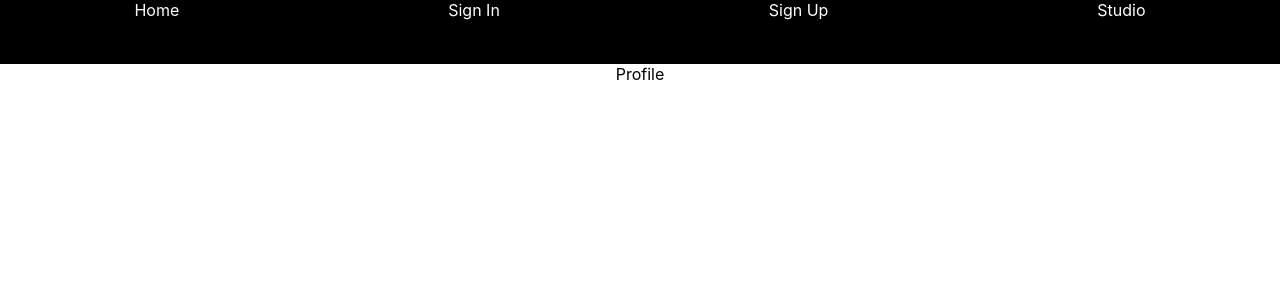
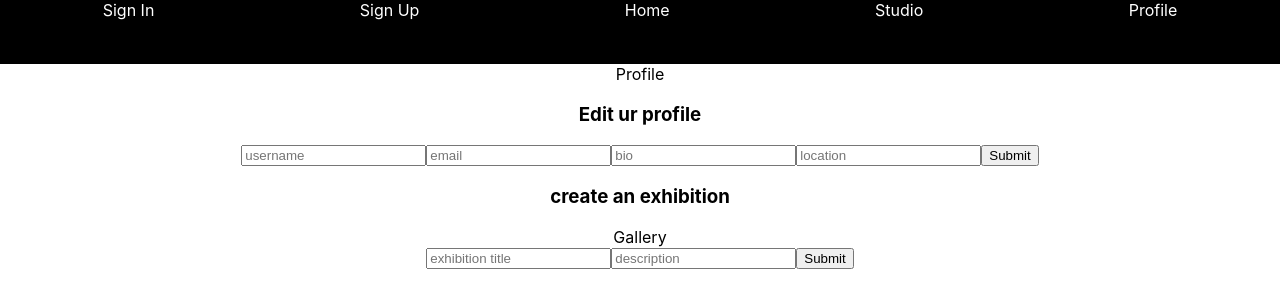
Before and after one commit to siobahnschuck/Curate, a React (Create React App) app in the folder client/: page /profile in a window 1280 px wide. Shown: the top 308 px of the page. Built offline with nearby package versions, Linux system fonts and the light colour scheme.

Commit message:
profile forms

```diff
--- /dev/null
+++ b/client/src/components/Forms/galleryForm.jsx
@@ -0,0 +1,30 @@
+import React from 'react'
+import moment from 'moment'
+
+
+const GalleryForm = (props) => {
+  return (
+    <div>
+      Gallery
+      <form>
+        <input
+          type="text"
+          name="exhibition_title"
+          placeholder="exhibition title"
+          value={props.newGallery.exhibition_title}
+          onChange={(e) => props.handleChange(e)}
+        />
+        <input
+          type="text"
+          name="description"
+          placeholder="description"
+          value={props.newGallery.description}
+          onChange={(e) => props.handleChange(e)}
+        />
+        <button onClick={props.handleSubmit}>Submit</button>
+      </form>
+    </div>
+  )
+}
+
+export default GalleryForm
--- a/client/src/components/Forms/profileForm.jsx
+++ b/client/src/components/Forms/profileForm.jsx
@@ -0,0 +1,33 @@
+import React from 'react'
+
+const Profile = () => {
+  return (
+    <div>
+      <form>
+        <input
+          type="text"
+          name="username"
+          placeholder="username"
+        />
+        <input
+          type="text"
+          name="email"
+          placeholder="email"
+        />
+        <input
+          type="text"
+          name="bio"
+          placeholder="bio"
+        />
+        <input
+          type="text"
+          name="location"
+          placeholder="location"
+        />
+        <button>Submit</button>
+      </form>
+    </div>
+  )
+}
+
+export default Profile
--- a/client/src/components/Pages/Header.jsx
+++ b/client/src/components/Pages/Header.jsx
@@ -7,16 +7,19 @@ const Header = () => {
     <div className="header">
       <div className="nav-elements">
         <NavLink className="nav-element" to="/" style={{ textDecoration: "none", color: "white" }}>
-          Home
-        </NavLink>
-        <NavLink className="nav-element" to="/" style={{ textDecoration: "none", color: "white" }}>
           Sign In
         </NavLink>
         <NavLink className="nav-element" to="/" style={{ textDecoration: "none", color: "white" }}>
           Sign Up
         </NavLink>
+        <NavLink className="nav-element" to="/" style={{ textDecoration: "none", color: "white" }}>
+          Home
+        </NavLink>
         <NavLink className="nav-element" to="/studio" style={{ textDecoration: "none", color: "white" }}>
           Studio
+        </NavLink>
+        <NavLink className="nav-element" to="/profile" style={{ textDecoration: "none", color: "white" }}>
+          Profile
         </NavLink>
       </div>
     </div>
--- a/client/src/components/Pages/User_Gallery.jsx
+++ b/client/src/components/Pages/User_Gallery.jsx
@@ -1,12 +1,61 @@
-import React from 'react'
+import React, { useEffect } from 'react'
+import GalleryForm from '../Forms/galleryForm'
+import ProfileForm from '../Forms/profileForm'
+import { connect } from 'react-redux'
+import {
+  getAllGallery,
+  getUserGallery,
+  createGallery,
+  deleteGallery,
+  updateGallery,
+  addGallery
+} from '../../store/actions/GalleryActions'
+
+const mapStateToProps = ({ galleryState, authState }) => {
+  return { galleryState, authState }
+}
+
+const mapDispatchToProps = (dispatch) => {
+  return {
+    getuserGallery: () => dispatch(getUserGallery()),
+    createNewGallery: (body) => dispatch(createGallery(body)),
+    deleteAGallery: (id) => dispatch(deleteGallery(id)),
+    updateGallery: (id) => dispatch(updateGallery(id)),
+    addAGallery: (name, value) => dispatch(addGallery(name, value))
+  }
+}
 
 
-const UserGallery = () => {
+
+const UserGallery = (props) => {
+  console.log(props)
+  // useEffect(() => {
+  //   getuserGallery()
+  // }, [])
+  const { newGallery } = props.galleryState
+  const handleChange = (e) => {
+    props.addAGallery(e.target.name, e.target.value)
+  }
+
+  const handleSubmit = (e) => {
+    e.preventDefault()
+    props.createNewGallery(newGallery)
+    props.addAGallery('', '')
+  }
+  const galleryProps = { handleChange, handleSubmit, newGallery }
   return (
     <div>
       Profile
+      <div>
+        <h3>Edit ur profile</h3>
+        <ProfileForm />
+      </div>
+      <div>
+        <h3>create an exhibition</h3>
+        <GalleryForm {...galleryProps} />
+      </div>
     </div>
   )
 }
 
-export default UserGallery
+export default connect(mapStateToProps, mapDispatchToProps)(UserGallery)
--- a/client/src/store/actions/GalleryActions.js
+++ b/client/src/store/actions/GalleryActions.js
@@ -39,9 +39,9 @@ export const getUserGallery = () => async (dispatch) => {
   }
 }
 
-export const createGallery = () => async (dispatch) => {
+export const createGallery = (body) => async (dispatch) => {
   try {
-    const newGallery = await CreateGallery()
+    const newGallery = await CreateGallery(body)
     dispatch({
       type: CREATE_GALLERY,
       payload: newGallery
@@ -51,9 +51,9 @@ export const createGallery = () => async (dispatch) => {
   }
 }
 
-export const deleteGallery = () => async (dispatch) => {
+export const deleteGallery = (id) => async (dispatch) => {
   try {
-    const deleted = await DeleteGallery()
+    const deleted = await DeleteGallery(id)
     dispatch({
       type: DELETE_GALLERY,
       payload: deleted
@@ -63,9 +63,9 @@ export const deleteGallery = () => async (dispatch) => {
   }
 }
 
-export const updateGallery = () => async (dispatch) => {
+export const updateGallery = (id) => async (dispatch) => {
   try {
-    const updated = await UpdateGallery()
+    const updated = await UpdateGallery(id)
     dispatch({
       type: UPDATE_GALLERY,
       payload: updated
--- a/client/src/store/reducers/GalleryReducer.js
+++ b/client/src/store/reducers/GalleryReducer.js
@@ -27,7 +27,7 @@ const GalleryReducer = (state=iState, action) => {
         }
       }
     case CREATE_GALLERY:
-      return {...state}
+      return {...state, userGalleries: [...state.userGalleries, state.newGaller]}
     case GET_USER_GALLERY:
       return {...state, userGalleries: [action.payload]}
     case GET_ALL_GALLERY:
```
Also changed, not shown: 1 other file (tests, documents, lock files or other folders).
